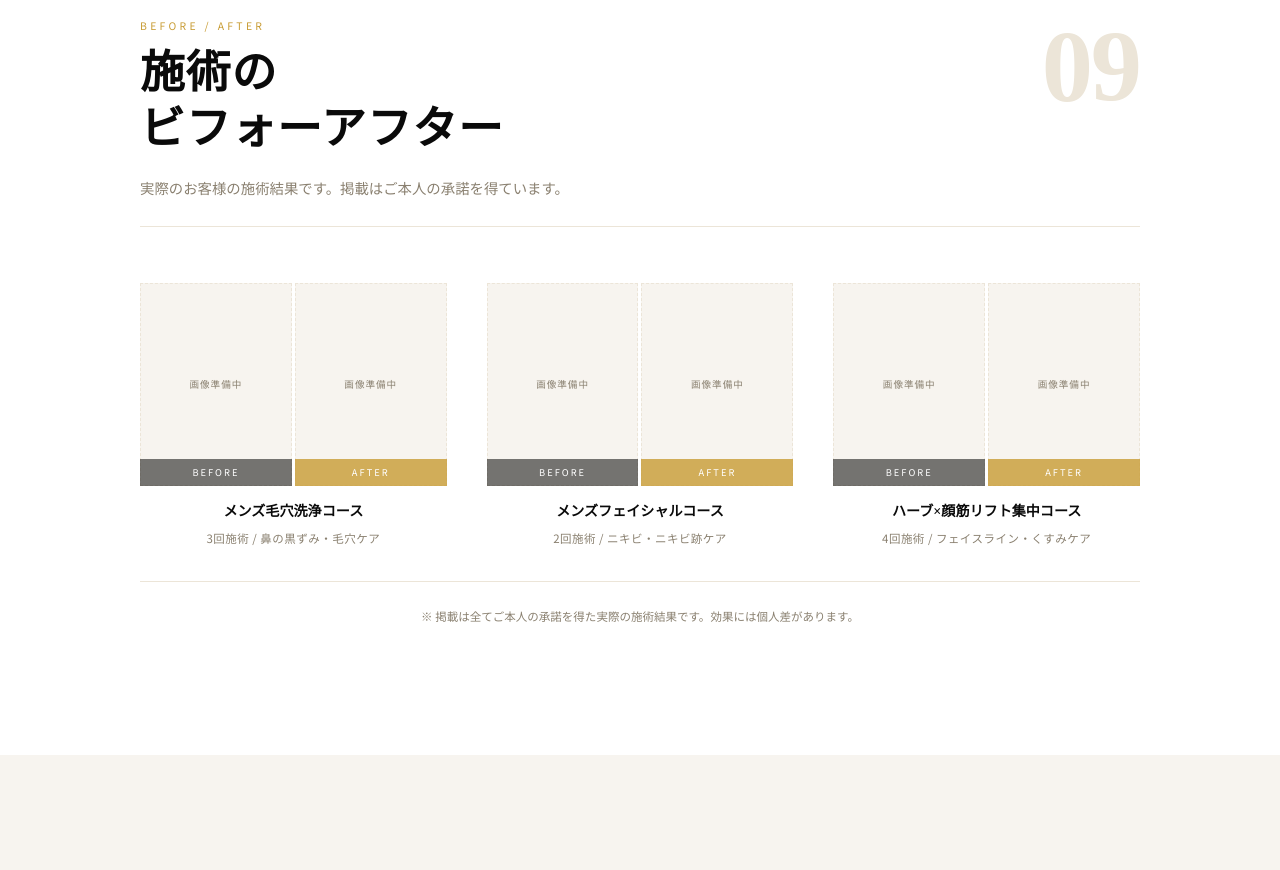
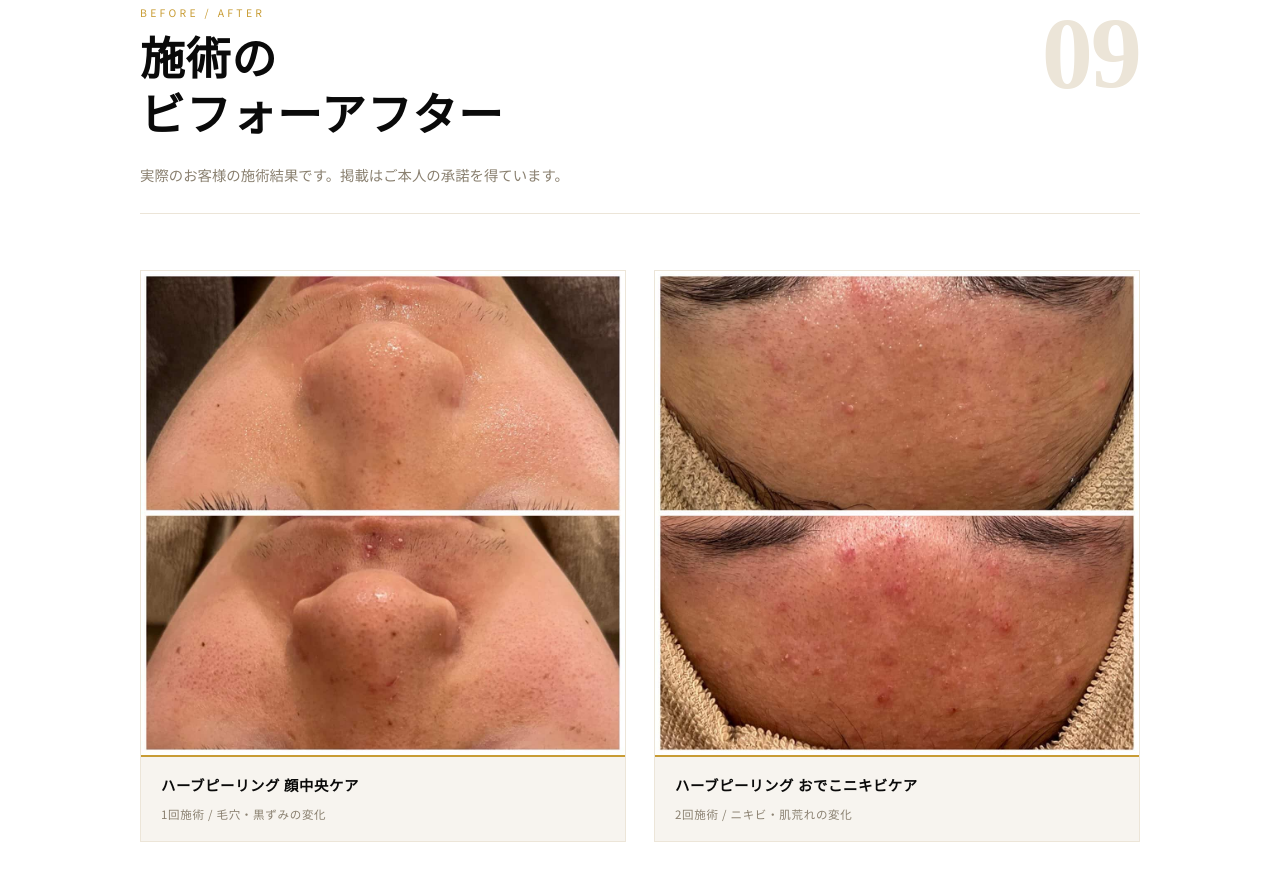
Before and after one commit to dontakumi1214/Charme, a plain HTML site: page index.html in a window 1280 px wide. Shown: the part 9334-10204 px from the top of the page. Drawn offline with Linux system fonts and the light colour scheme.

Commit message:
ビフォーアフターの画像を追加

```diff
--- a/css/style.css
+++ b/css/style.css
@@ -1103,80 +1103,76 @@ section { padding: var(--sp) 0; }
 }
 
 /* ===== BEFORE / AFTER ===== */
+
+/* 上段：正方形2枚横並び ／ 下段：横長1枚全幅 */
 .ba-grid {
   display: grid;
-  grid-template-columns: repeat(3, 1fr);
-  gap: 40px;
-  margin-bottom: 32px;
+  grid-template-columns: 1fr 1fr;
+  gap: 28px;
+  align-items: start;
+  margin-bottom: 40px;
 }
 
 .ba-case {
   display: flex;
   flex-direction: column;
-  gap: 12px;
-}
-
-.ba-images {
-  display: grid;
-  grid-template-columns: 1fr 1fr;
-  gap: 3px;
+  gap: 0;
+  background: var(--white);
+  border: 1px solid var(--beige);
+  transition: box-shadow 0.35s ease, transform 0.35s ease;
+}
+
+.ba-case--wide {
+  grid-column: 1 / -1;
+}
+
+.ba-case:hover {
+  box-shadow: 0 8px 32px rgba(10, 10, 10, 0.08);
+  transform: translateY(-2px);
 }
 
 .ba-img-wrap {
-  position: relative;
   overflow: hidden;
-}
-
-.ba-placeholder {
-  aspect-ratio: 3 / 4;
-  background: var(--paper);
-  border: 1.5px dashed var(--beige);
-  display: flex;
-  align-items: center;
-  justify-content: center;
-  font-size: 0.6rem;
-  letter-spacing: 0.1em;
-  color: var(--mid);
-}
+  width: 100%;
+  background: var(--beige);
+  aspect-ratio: 1 / 1;
+}
+
+.ba-case--wide .ba-img-wrap { aspect-ratio: 4 / 3; }
 
 .ba-img-wrap img {
   width: 100%;
-  aspect-ratio: 3 / 4;
+  height: 100%;
+  display: block;
   object-fit: cover;
-  display: block;
-}
-
-.ba-label {
-  position: absolute;
-  bottom: 0;
-  left: 0;
-  right: 0;
-  background: rgba(10, 10, 10, 0.55);
-  color: var(--white);
-  font-size: 0.58rem;
-  letter-spacing: 0.22em;
-  text-transform: uppercase;
-  text-align: center;
-  padding: 5px 0;
-  margin: 0;
-}
-
-.ba-label--after { background: rgba(200, 156, 52, 0.8); }
-
-.ba-caption { text-align: center; }
+  object-position: center top;
+  transition: transform 0.5s ease;
+}
+
+.ba-case:hover .ba-img-wrap img { transform: scale(1.03); }
+
+.ba-caption {
+  padding: 16px 20px 18px;
+  border-top: 2px solid var(--gold);
+  background: var(--paper);
+  text-align: left;
+}
 
 .ba-treatment {
   font-family: var(--serif);
-  font-size: 0.88rem;
+  font-size: 0.9rem;
   font-weight: 700;
   color: var(--black);
-  margin-bottom: 4px;
+  letter-spacing: 0.04em;
+  margin-bottom: 5px;
 }
 
 .ba-detail {
+  font-family: var(--sans);
   font-size: 0.72rem;
   color: var(--mid);
-  letter-spacing: 0.04em;
+  letter-spacing: 0.06em;
+  line-height: 1.6;
 }
 
 .ba-note {
@@ -1185,6 +1181,17 @@ section { padding: var(--sp) 0; }
   text-align: center;
   padding-top: 24px;
   border-top: 1px solid var(--beige);
+  letter-spacing: 0.04em;
+}
+
+@media (max-width: 768px) {
+  .ba-grid { grid-template-columns: 1fr; gap: 24px; margin-bottom: 28px; }
+  .ba-case--wide { grid-column: auto; }
+  .ba-case--wide .ba-img-wrap { aspect-ratio: 4 / 3; }
+  .ba-caption   { padding: 14px 16px 16px; }
+  .ba-treatment { font-size: 0.85rem; }
+  .ba-case:hover { box-shadow: none; transform: none; }
+  .ba-case:hover .ba-img-wrap img { transform: none; }
 }
 
 /* ===== FAQ ===== */
@@ -1551,7 +1558,6 @@ details[open] .faq-toggle {
   .menu-grid   { grid-template-columns: 1fr; }
   .gift-grid   { grid-template-columns: 1fr; }
   .voice-grid  { grid-template-columns: 1fr; }
-  .ba-grid     { grid-template-columns: 1fr; gap: 32px; }
 
   .section-header { flex-direction: column; gap: 4px; }
   .section-num    { font-size: 3rem; align-self: flex-end; }
--- a/index.html
+++ b/index.html
@@ -743,53 +743,32 @@
       <div class="ba-grid">
 
         <div class="ba-case fade-in">
-          <div class="ba-images">
-            <div class="ba-img-wrap">
-              <div class="ba-placeholder">画像準備中</div>
-              <p class="ba-label">Before</p>
-            </div>
-            <div class="ba-img-wrap">
-              <div class="ba-placeholder">画像準備中</div>
-              <p class="ba-label ba-label--after">After</p>
-            </div>
+          <div class="ba-img-wrap">
+            <img src="img/harb_kaotyuou.jpg" alt="ハーブピーリング 顔中央ケア ビフォーアフター 1回施術" loading="lazy" width="1170" height="1170">
           </div>
           <div class="ba-caption">
-            <p class="ba-treatment">メンズ毛穴洗浄コース</p>
-            <p class="ba-detail">3回施術 / 鼻の黒ずみ・毛穴ケア</p>
+            <p class="ba-treatment">ハーブピーリング 顔中央ケア</p>
+            <p class="ba-detail">1回施術 / 毛穴・黒ずみの変化</p>
           </div>
         </div>
 
         <div class="ba-case fade-in fade-in-delay-1">
-          <div class="ba-images">
-            <div class="ba-img-wrap">
-              <div class="ba-placeholder">画像準備中</div>
-              <p class="ba-label">Before</p>
-            </div>
-            <div class="ba-img-wrap">
-              <div class="ba-placeholder">画像準備中</div>
-              <p class="ba-label ba-label--after">After</p>
-            </div>
+          <div class="ba-img-wrap">
+            <img src="img/harb_odeko.jpg" alt="ハーブピーリング おでこニキビケア ビフォーアフター 2回施術" loading="lazy" width="1170" height="1170">
           </div>
           <div class="ba-caption">
-            <p class="ba-treatment">メンズフェイシャルコース</p>
-            <p class="ba-detail">2回施術 / ニキビ・ニキビ跡ケア</p>
+            <p class="ba-treatment">ハーブピーリング おでこニキビケア</p>
+            <p class="ba-detail">2回施術 / ニキビ・肌荒れの変化</p>
           </div>
         </div>
 
-        <div class="ba-case fade-in fade-in-delay-2">
-          <div class="ba-images">
-            <div class="ba-img-wrap">
-              <div class="ba-placeholder">画像準備中</div>
-              <p class="ba-label">Before</p>
-            </div>
-            <div class="ba-img-wrap">
-              <div class="ba-placeholder">画像準備中</div>
-              <p class="ba-label ba-label--after">After</p>
-            </div>
+        <div class="ba-case ba-case--wide fade-in fade-in-delay-2">
+          <div class="ba-img-wrap">
+            <img src="img/rift.jpg" alt="ハーブピーリング×顔筋リフト ビフォーアフター 1回施術" loading="lazy" width="1170" height="878">
           </div>
           <div class="ba-caption">
-            <p class="ba-treatment">ハーブ×顔筋リフト集中コース</p>
-            <p class="ba-detail">4回施術 / フェイスライン・くすみケア</p>
+            <p class="ba-treatment">ハーブ×顔筋リフト集中ケア</p>
+            <p class="ba-detail">1回施術 / フェイスライン・引き締めの変化</p>
           </div>
         </div>
 
```
Also changed, not shown: img/harb_kaotyuou.jpg (added), img/harb_odeko.jpg (added), img/logo_mojiari.png, img/rift.jpg (added).
